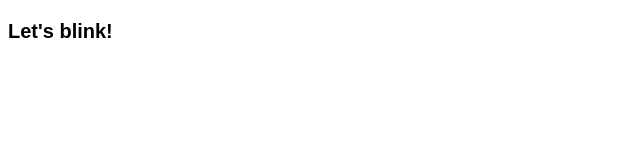
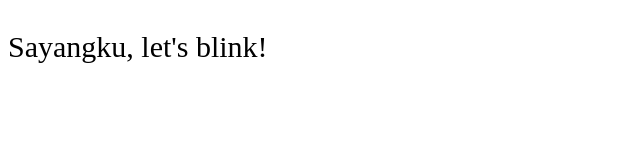
Before and after one commit to alokgtiwari/alokgtiwari.github.io, a plain HTML site: page index.html in a window 1280 px wide. Shown: the whole page, without its empty margins (0-640 px from the left). Drawn offline with Linux system fonts and the light colour scheme.

Commit message:
Update index.html with larger text

```diff
--- a/index.html
+++ b/index.html
@@ -16,7 +16,7 @@
 
 <body>
     <p id="blink">
-        Let's blink!
+        <p style="font-size:30px">Sayangku, let's blink!</p>
     </p>
     <script type="text/javascript">
         let blink =
```
